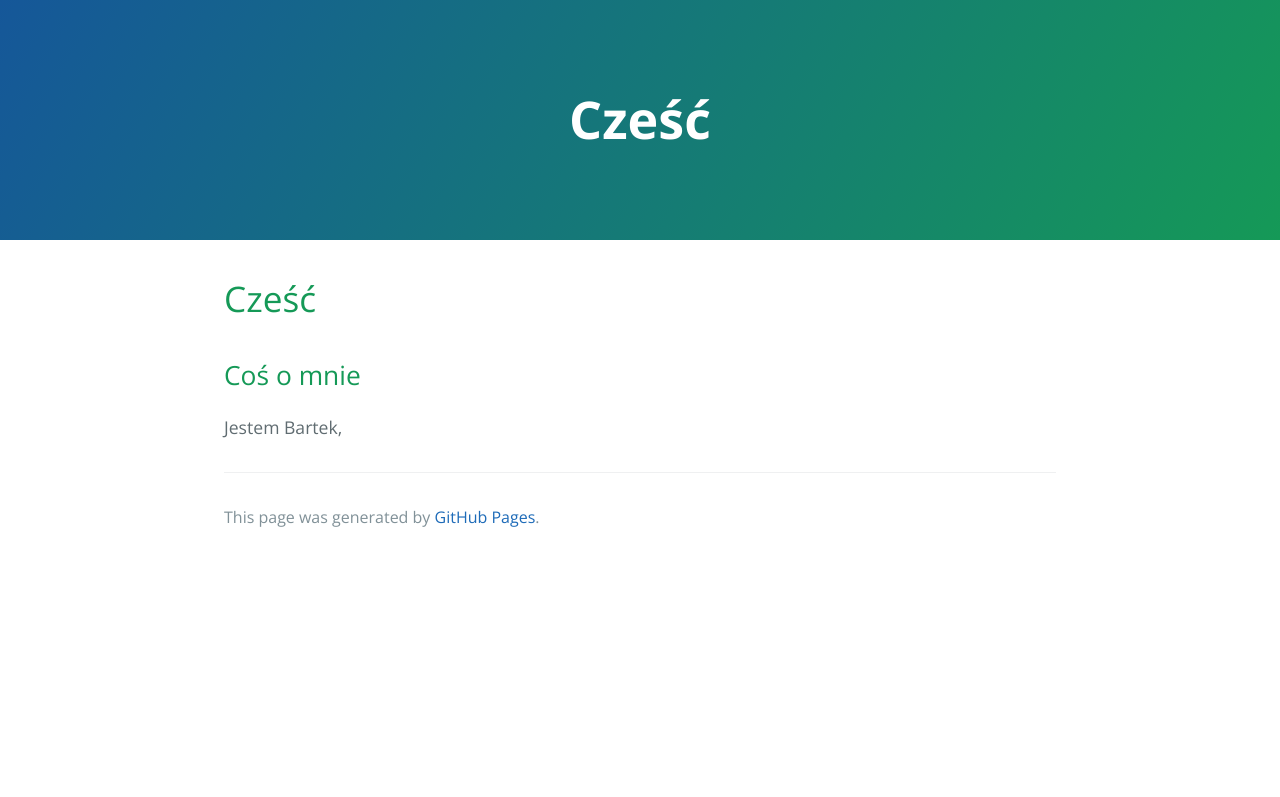
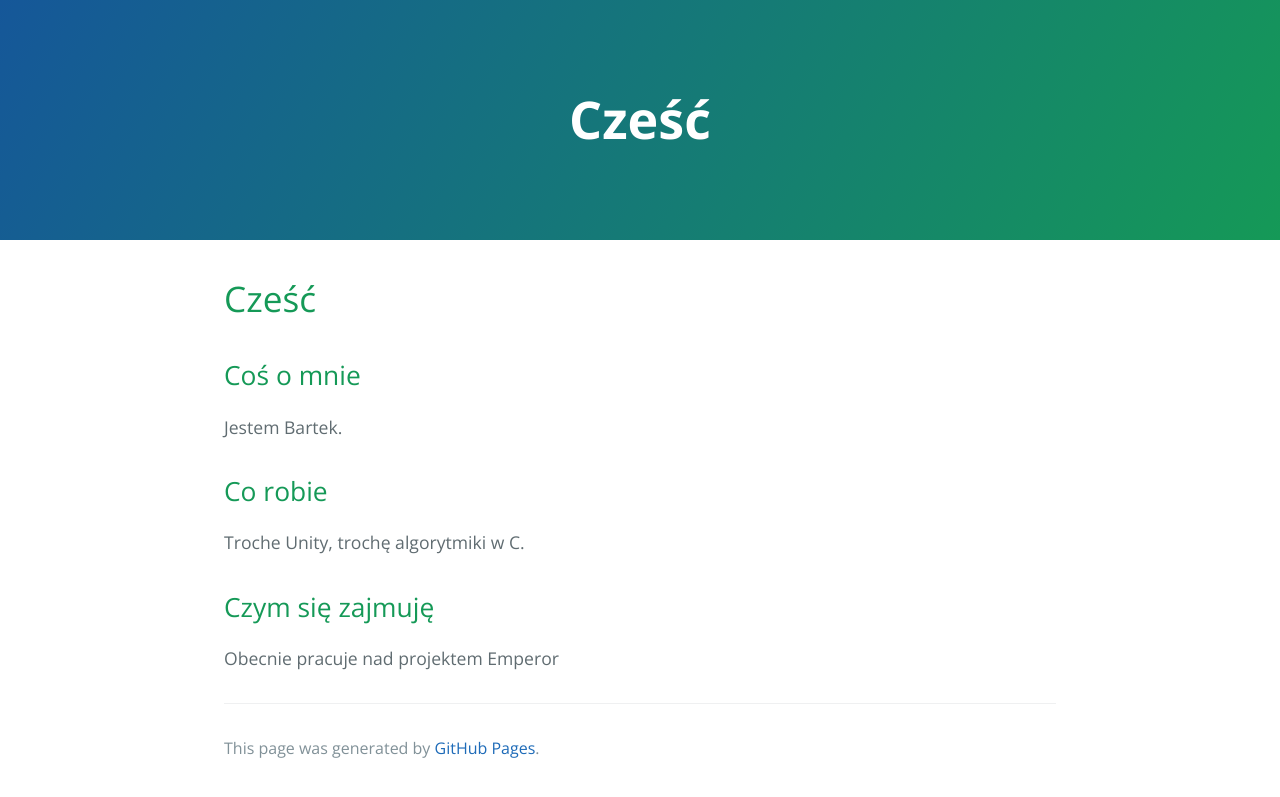
Before and after one commit to UnknownCmds/UnknownCmds.github.io, a Jekyll site: the page built from index.md, in a window 1280 px wide. Shown: the top 797 px of the page. Built offline with Jekyll 4.4.1, drawn with Linux system fonts in a browser that asks for light colours; our own code applies the rules of GitHub Pages for plain Markdown files.

Commit message:
Update index.md

```diff
--- a/index.md
+++ b/index.md
@@ -3,4 +3,10 @@ layout: default
 ---
 # Cześć
 ## Coś o mnie
-Jestem Bartek,
+Jestem Bartek.
+
+## Co robie
+Troche Unity, trochę algorytmiki w C.
+
+## Czym się zajmuję
+Obecnie pracuje nad projektem Emperor
```
